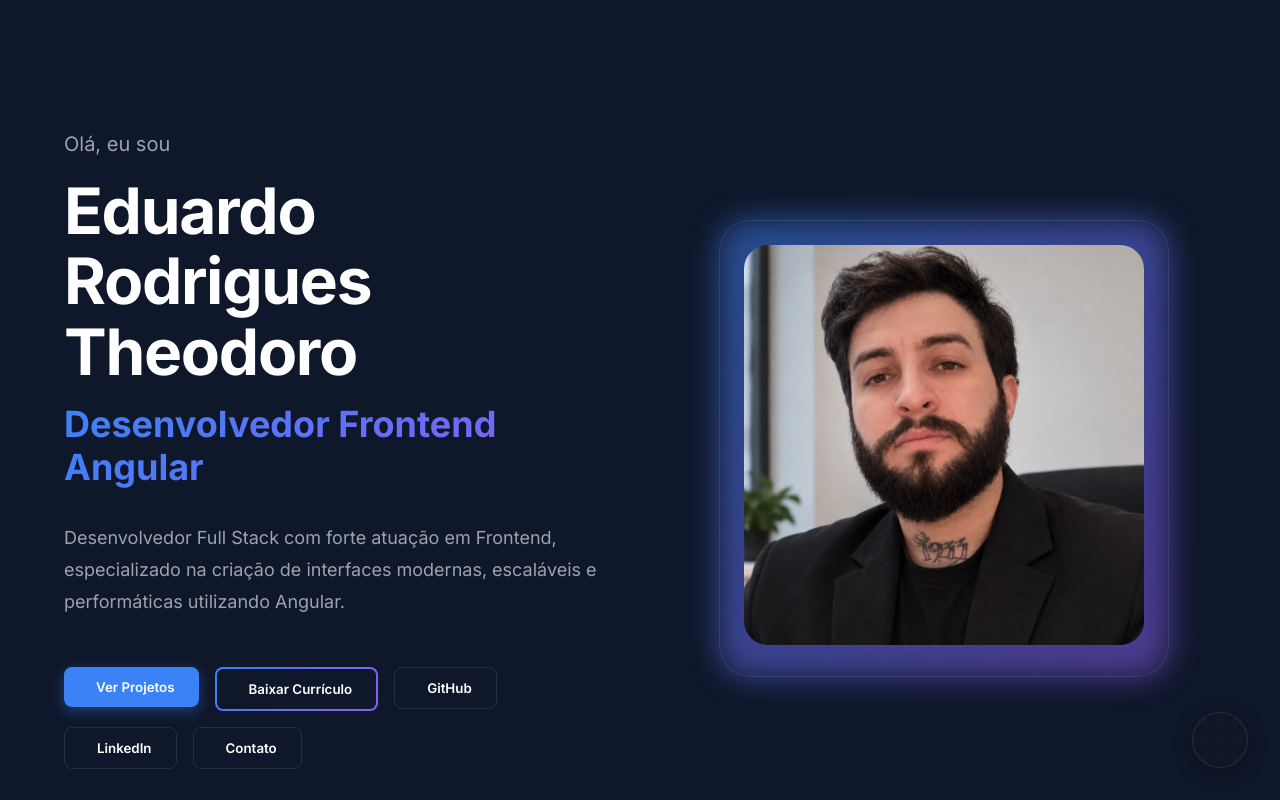
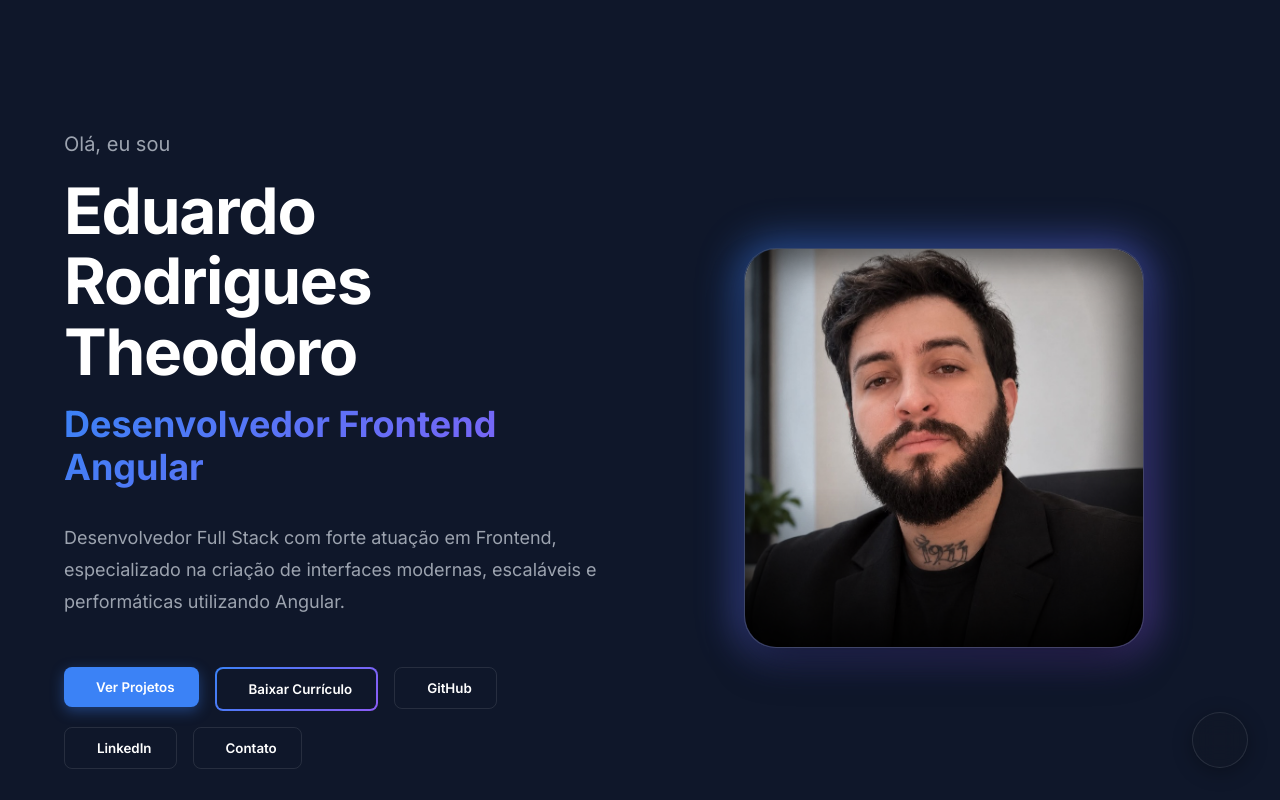
Before and after one commit to EntwicklerMavericks/portifolio, an Angular app: page / in a window 1280 px wide. Shown: the top 800 px of the page. Built offline with nearby package versions, Linux system fonts and the light colour scheme; some icons are missing.

Commit message:
feat: suaviza bordas e integracao da foto de perfil

```diff
--- a/src/app/features/hero/hero.component.html
+++ b/src/app/features/hero/hero.component.html
@@ -28,8 +28,12 @@
     </div>
 
     <div class="hero-image-wrapper animate-fade-in" style="animation-delay: 0.6s">
-      <div class="glass-panel profile-glass">
-        <img ngSrc="profile.jpg" width="400" height="400" priority alt="Foto de perfil de Eduardo Rodrigues Theodoro" class="profile-img">
+      <div class="profile-card-wrapper">
+        <div class="profile-glow"></div>
+        <div class="glass-panel profile-glass">
+          <img ngSrc="profile.jpg" width="400" height="400" priority alt="Foto de perfil de Eduardo Rodrigues Theodoro" class="profile-img">
+          <div class="profile-overlay"></div>
+        </div>
       </div>
     </div>
   </div>
--- a/src/app/features/hero/hero.component.scss
+++ b/src/app/features/hero/hero.component.scss
@@ -47,32 +47,71 @@
 .hero-image-wrapper {
   display: flex;
   justify-content: center;
+  align-items: center;
+}
+
+.profile-card-wrapper {
+  position: relative;
+  max-width: 400px;
+  width: 100%;
+  display: flex;
+  justify-content: center;
+  align-items: center;
+}
+
+.profile-glow {
+  position: absolute;
+  inset: -6px;
+  background: linear-gradient(135deg, var(--primary-color), var(--secondary-color));
+  border-radius: 2.3rem;
+  opacity: 0.55;
+  filter: blur(20px);
+  z-index: 0;
+  transition: opacity 0.3s ease, filter 0.3s ease;
 }
 
 .profile-glass {
-  padding: 1.5rem;
+  position: relative;
+  z-index: 1;
+  padding: 0;
   border-radius: 2rem;
-  position: relative;
-}
-
-.profile-glass::before {
-  content: '';
-  position: absolute;
-  inset: -2px;
-  background: linear-gradient(135deg, var(--primary-color), var(--secondary-color));
-  border-radius: 2.1rem;
-  z-index: -1;
-  opacity: 0.5;
-  filter: blur(15px);
+  overflow: hidden;
+  border: 1px solid rgba(255, 255, 255, 0.14);
+  box-shadow: 0 20px 40px -10px rgba(0, 0, 0, 0.6);
+  width: 100%;
+  display: flex;
 }
 
 .profile-img {
   width: 100%;
-  max-width: 400px;
+  height: auto;
   aspect-ratio: 1;
   object-fit: cover;
   object-position: center 20%;
-  border-radius: 1.5rem;
+  border-radius: inherit;
+  display: block;
+  transition: transform 0.4s ease;
+}
+
+.profile-overlay {
+  position: absolute;
+  inset: 0;
+  border-radius: inherit;
+  pointer-events: none;
+  box-shadow: inset 0 0 35px 10px rgba(0, 0, 0, 0.55);
+  background:
+    linear-gradient(to top, rgba(0, 0, 0, 0.7) 0%, rgba(0, 0, 0, 0.15) 25%, transparent 40%),
+    radial-gradient(ellipse at 50% 35%, transparent 55%, rgba(0, 0, 0, 0.35) 80%, rgba(0, 0, 0, 0.75) 100%);
+  transition: opacity 0.3s ease;
+}
+
+.profile-card-wrapper:hover .profile-img {
+  transform: scale(1.03);
+}
+
+.profile-card-wrapper:hover .profile-glow {
+  opacity: 0.75;
+  filter: blur(25px);
 }
 
 @media (max-width: 1024px) {
```
